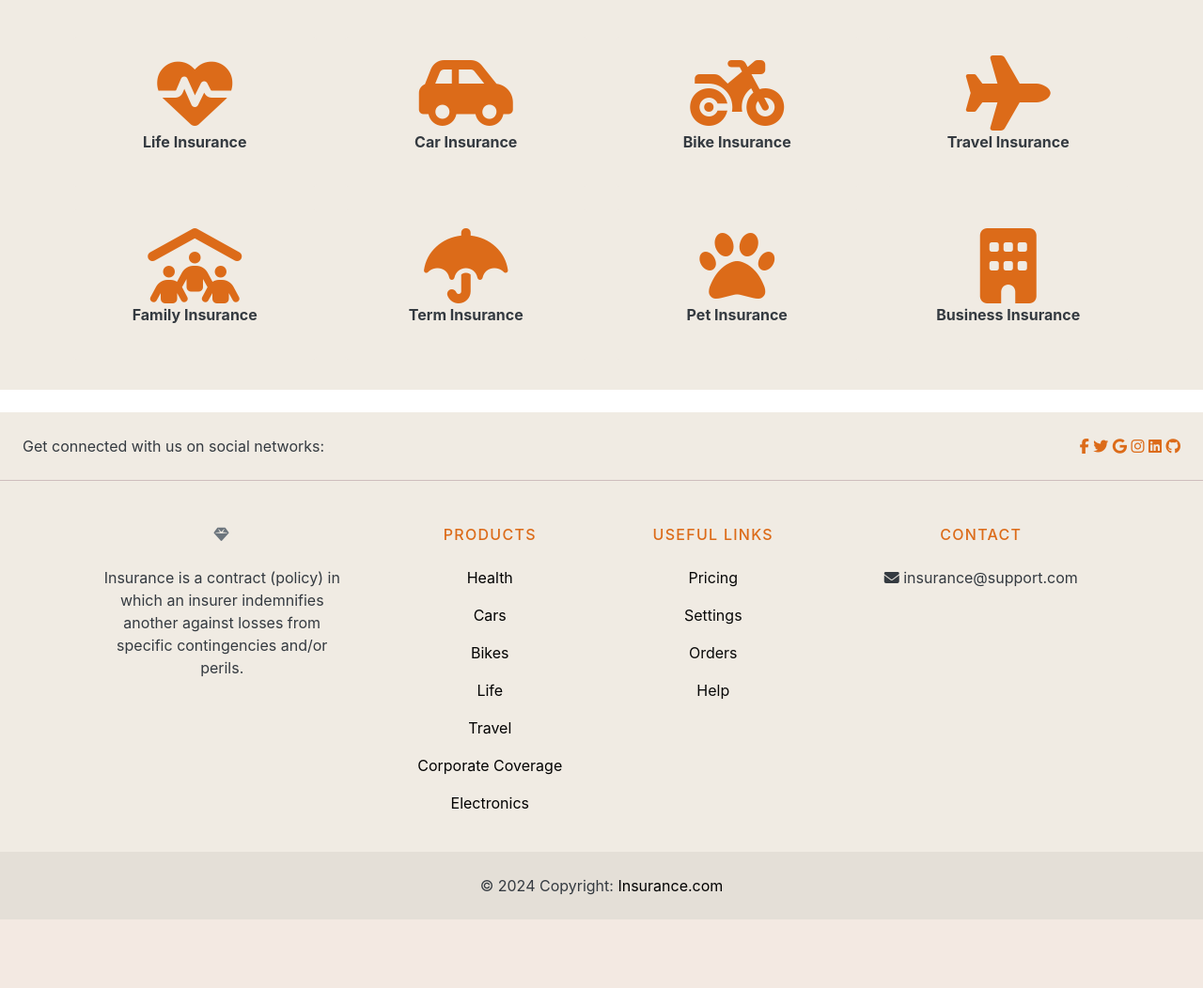
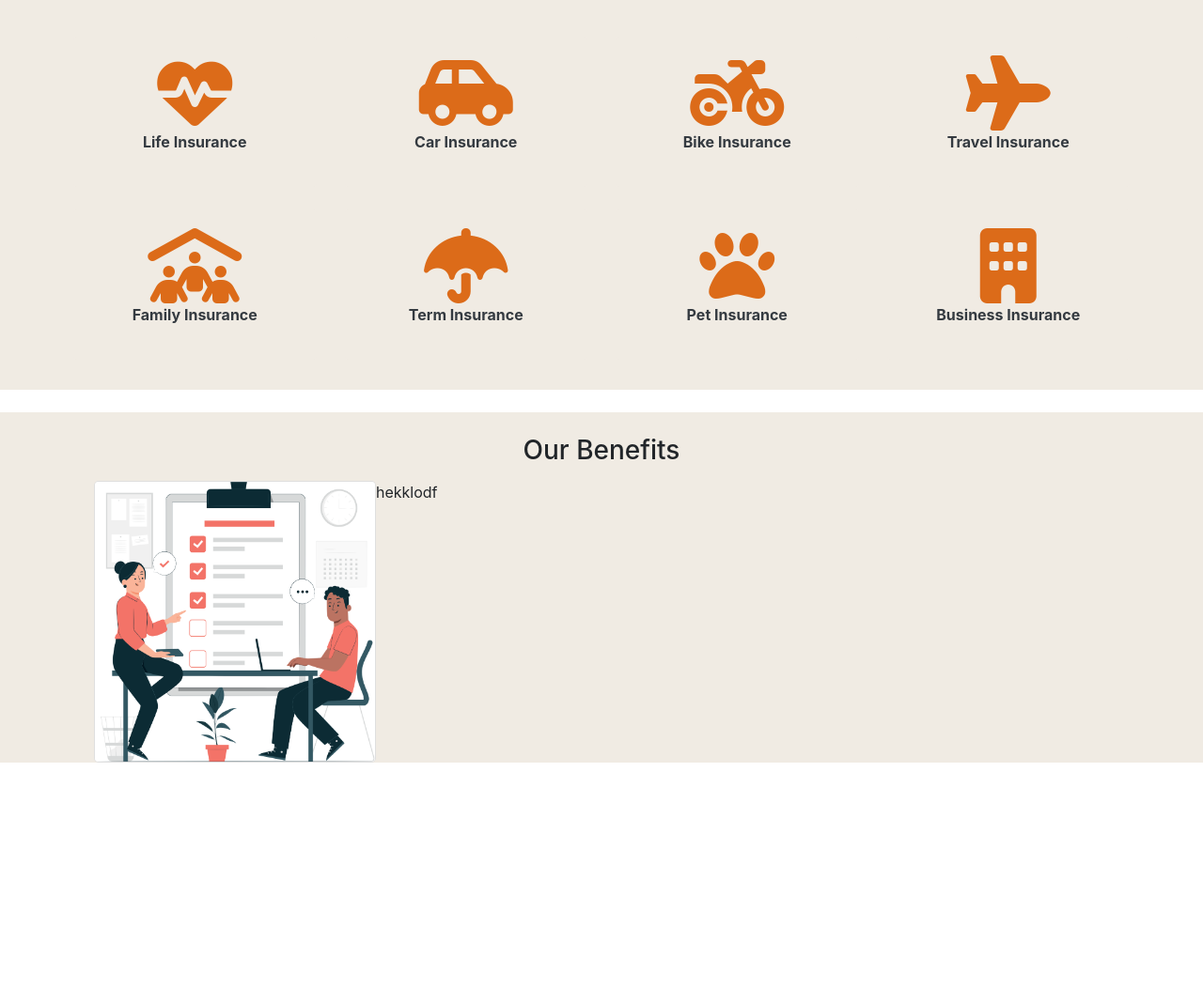
Before and after one commit to gokulgkumar/insurance_site, a Django app: page / in a window 1280 px wide. Shown: the part 712-1764 px from the top of the page at 94% size. Before the commit the page ends 1691 px from the top, so only its background shows below. Run offline with Django 4.2, Linux system fonts and the light colour scheme; some libraries are stand-ins or nearby versions.

Commit message:
2 commit

```diff
--- a/insuranceapp/templates/base.html
+++ b/insuranceapp/templates/base.html
@@ -264,7 +264,7 @@
     </header>
 
     {% block content %}
-        {% endblock %}
+      {% endblock %}
         <!-- Footer -->
 <footer  id="go" class="text-center text-lg-start text-muted" style="background-color:  #F0EBE3;">
     <!-- Section: Social media -->
--- a/insuranceapp/templates/base2.html
+++ b/insuranceapp/templates/base2.html
@@ -1,6 +1,10 @@
 {% extends 'base.html' %}
 {% block content %}
 {% load static %}
+
+<head>
+  <link rel="stylesheet" href="https://unpkg.com/aos@next/dist/aos.css" />
+</head>
 
 <style>
 
@@ -12,6 +16,19 @@
 .iconcards:hover {
     box-shadow: 0 4px 8px rgba(0, 0, 0, 0.1);
 }
+
+@keyframes fade-in {
+      from {
+        opacity: 0;
+      }
+      to {
+        opacity: 1;
+      }
+    }
+
+    #rotating-image {
+      animation: fade-in 2s ease-in-out;
+    }
 
 </style>
 
@@ -26,7 +43,7 @@
           <p>Ready to get started? Contact us today to speak with one of our friendly insurance agents and discover how we can help protect what matters most to you. You can reach us by phone, email, or visit our office during business hours. We look forward to serving you!</p>
           <button class="btn text-light " style="background-color: #DC6B19; ">Check Prices</button>
         </span>
-        <img src="{% static 'images/insurance2.png' %}" style="width: 600px; height: 600px;" class="img-fluid mt-5 mr-5" alt="">
+        <img id="rotating-image" src="{% static 'images/insurance2.png' %}" style="width: 600px; height: 600px;" class="img-fluid mt-5 mr-5" alt="">
       </div>
 
 
@@ -36,7 +53,7 @@
     </div>
   </section>
 <section  style="background-color: #F0EBE3;">
-  <div class="container  mb-4 p-2" style="text-align: center;background-color: #F0EBE3;">
+  <div class="container  mb-4 p-2" style="text-align: center;background-color: #F0EBE3;"  data-aos="fade-up" data-aos-delay="300">
     <h3 ></h3>
     <br>
     <div class="row " id="card-container-1" style="background-color: #F0EBE3;;">
@@ -113,7 +130,41 @@
 
     </div>
 
+
+
   </section>
+
+
+  <section style="background-color: #F0EBE3;">
+    <div class="container mb-4 " style="text-align: center;background-color: #F0EBE3;" data-aos="fade-up" data-aos-delay="200">
+      <h3></h3>
+      <br>
+      <h3 class="text-center mb-3">Our Benefits</h3>
+      <div class="container d-flex justify-content-start mt-3" style="background-color: #F0EBE3;">
+        <img src="{% static 'images/service1.png' %}" style="width: 300px; height: 300px; border-radius: 5px;" class="img-fluid card me-3" alt="">
+        <p class="text-right">hekklodf</p>
+      </div>
+
+    </div>
+  </section>
+
+
+
+<br>
+
+<br><br><br><br><br><br><br><br><br><br><br><br><br><br><br><br><br><br>
+
+
+
+
+
 </main>
 
+
+
+<script src="https://unpkg.com/aos@next/dist/aos.js"></script>
+<script>
+  AOS.init();
+</script>
+
 {% endblock %}
```
Also changed, not shown: static/images/service1.png (added).
